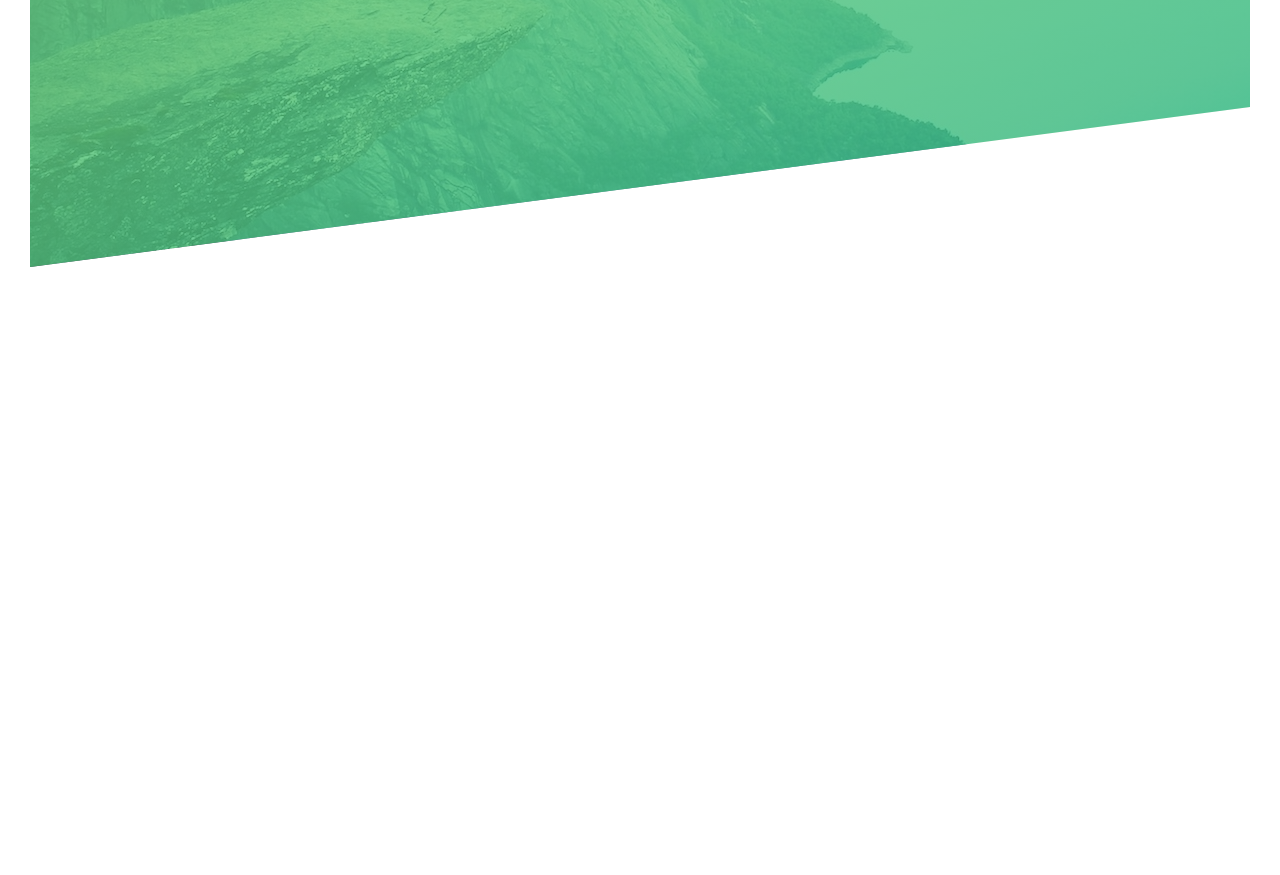
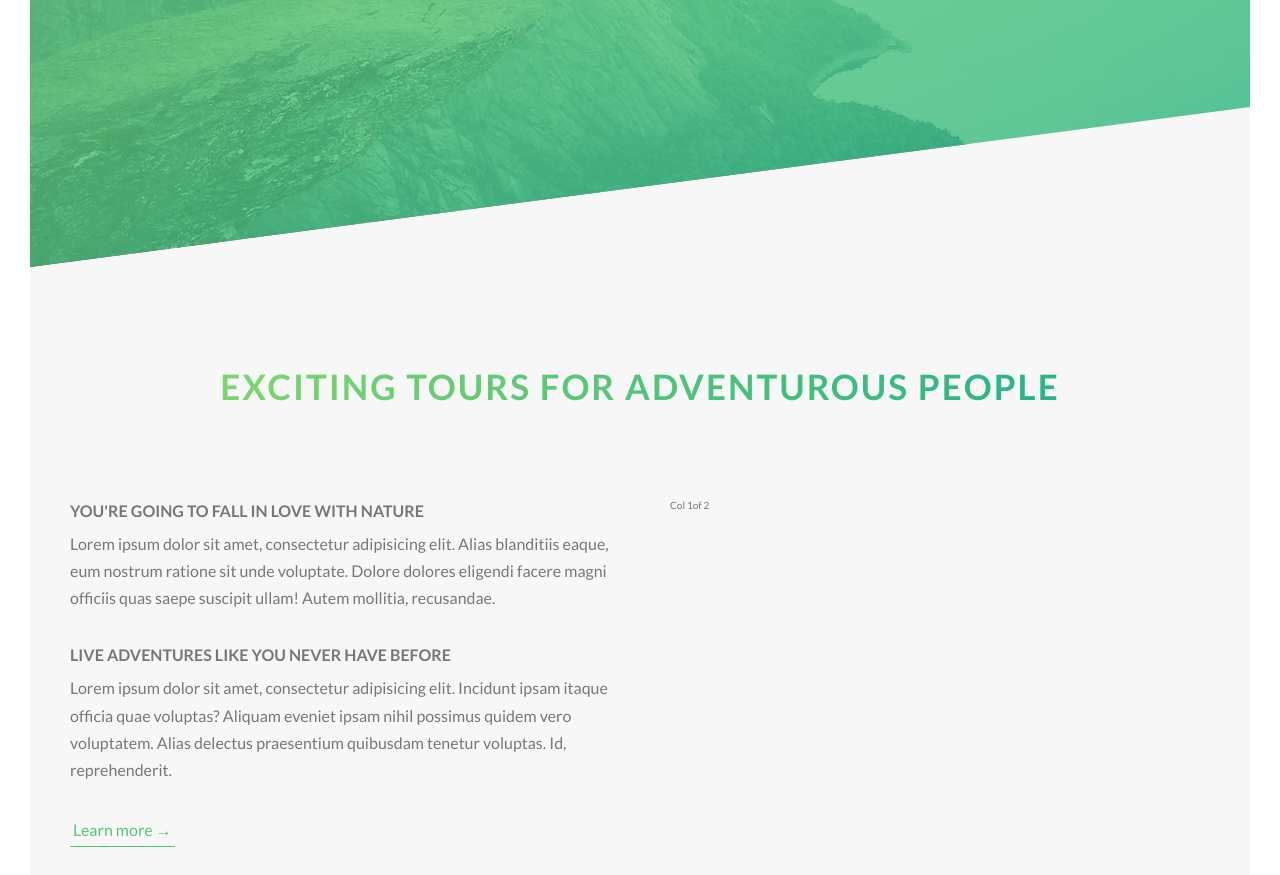
Before and after one commit to hardjob/naturaltour, a website: page index.html in a window 1280 px wide. Shown: the part 523-1398 px from the top of the page. Before the commit the page ends 820 px from the top, so only its background shows below. Drawn offline with Linux system fonts and the light colour scheme.

Commit message:
Add about section

```diff
--- a/index.html
+++ b/index.html
@@ -101,6 +101,35 @@
 
 
 </section>-->
+<main>
+    <section class="section-about">
+        <div class="u-center-text">
+            <h2 class="heading-secondary u-margin-bottom-big">
+                Exciting tours for adventurous people
+            </h2>
+        </div>
+
+        <div class="row">
+            <div class="col-1-of-2">
+                <h3 class="heading-tertiary u-margin-bottom-small">You're going to fall in love with nature</h3>
+                <p class="paragraph">Lorem ipsum dolor sit amet, consectetur adipisicing elit. Alias blanditiis eaque,
+                    eum nostrum ratione sit unde voluptate. Dolore dolores eligendi facere magni officiis quas saepe
+                    suscipit ullam! Autem mollitia, recusandae.</p>
+
+                <h3 class="heading-tertiary u-margin-bottom-small">Live adventures like you never have before</h3>
+                <p class="paragraph">Lorem ipsum dolor sit amet, consectetur adipisicing elit. Incidunt ipsam itaque
+                    officia quae voluptas? Aliquam eveniet ipsam nihil possimus quidem vero voluptatem. Alias delectus
+                    praesentium quibusdam tenetur voluptas. Id, reprehenderit.</p>
+
+                <a href="#" class="btn-text">Learn more &rarr;</a>
+            </div>
+            <div class="col-1-of-2">
+                Col 1of 2
+            </div>
+        </div>
+
+    </section>
+</main>
 
 </body>
 </html>
--- a/sass/abstracts/_variables.scss
+++ b/sass/abstracts/_variables.scss
@@ -6,6 +6,11 @@
 $color_white: #fff;
 $color_black: #000;
 
+$color-grey-light-1: #f7f7f7;
+
+//FONT
+$default-font-size: 1.6rem;
+
 
 //GRID
 $grid-width: 114rem;
--- a/sass/base/_typography.scss
+++ b/sass/base/_typography.scss
@@ -28,3 +28,34 @@
     animation: moveInRight 1.5s ease-out;
   }
 }
+
+.heading-secondary{
+  font-size: 3.5rem;
+  text-transform: uppercase;
+  font-weight: 700;
+  display: inline-block;
+  background-image: linear-gradient(to right, $color_primary_light, $color_primary_dark);
+  -webkit-background-clip: text;
+  letter-spacing: .2rem;
+  color: transparent;
+  transition: all .2s;
+
+  &:hover {
+    transform: skewY(2deg) skewX(10deg) scale(1.02);
+    text-shadow: .5rem 1rem 2rem rgba($color_black, .2);
+  }
+}
+
+.heading-tertiary{
+  font-size: $default-font-size;
+  font-weight: 700;
+  text-transform: uppercase;
+}
+
+.paragraph{
+  font-size: $default-font-size;
+
+  &:not(:last-child){
+    margin-bottom: 3rem;
+  }
+}
--- a/sass/base/_utilities.scss
+++ b/sass/base/_utilities.scss
@@ -0,0 +1,20 @@
+.u-center-text{
+  text-align: center;
+}
+
+.u-margin-bottom-small{
+  margin-bottom: .6rem;
+}
+
+.u-margin-bottom-medium{
+  margin-bottom: 4rem;
+}
+
+.u-margin-bottom-big{
+  margin-bottom: 8rem;
+}
+
+.u-padding-x-3{
+  padding-left: 3rem;
+  padding-right: 3rem;
+}
--- a/sass/components/_button.scss
+++ b/sass/components/_button.scss
@@ -9,7 +9,7 @@
     border-radius: 10rem;
     transition: all .2s;
     position: relative;
-    font-size: 1.6rem;
+    font-size: $default-font-size;
   }
 
   &:hover {
@@ -54,3 +54,28 @@
     animation-fill-mode: backwards;
   }
 }
+
+.btn-text{
+  &:link,
+  &:visited {
+    font-size: $default-font-size;
+    color: $color_primary;
+    display: inline-block;
+    text-decoration: none;
+    border-bottom: .1rem solid $color_primary;
+    padding: .3rem;
+    transition: all .2s;
+  }
+
+  &:hover{
+    background-color: $color_primary;
+    color: $color_white;
+    box-shadow: 0 1rem 2rem rgba($color_black, .15);
+    transform: translateY(-2px);
+  }
+
+  &:active{
+    box-shadow: 0 .5rem 1rem rgba($color_black, .15);
+    transform: translateY(-1px);
+  }
+}
--- a/sass/layout/_grid.scss
+++ b/sass/layout/_grid.scss
@@ -1,15 +1,14 @@
 .row {
   max-width: $grid-width;
-  background-color: #eee;
+  margin: 0 auto;
 
   &:not(:last-child){
-    margin: 0 auto $spacing-vertical;
+    margin-bottom: $spacing-vertical;
   }
 
   @include clearfix;
 
   [class^="col-"]{
-    background-color: orangered;
     float: left;
 
     &:not(:last-child){
--- a/sass/layout/_header.scss
+++ b/sass/layout/_header.scss
@@ -6,7 +6,7 @@
                   to right bottom,
                   rgba($color_primary_light, .8),
                   rgba($color_primary_dark, .8)
-  ), url("../img/hero.jpg") top;
+  ), url("../../img/hero.jpg") top;
   clip-path: polygon(0 0, 100% 0, 100% 75vh, 0 100%);
   position: relative;
 
--- a/sass/pages/_home.scss
+++ b/sass/pages/_home.scss
@@ -0,0 +1,5 @@
+.section-about{
+  background-color: $color-grey-light-1;
+  padding: 25rem 3rem;
+  margin-top: -20vh;
+}
```
Also changed, not shown: css/style.css. Lines whose indentation alone changed are shown as unchanged.
